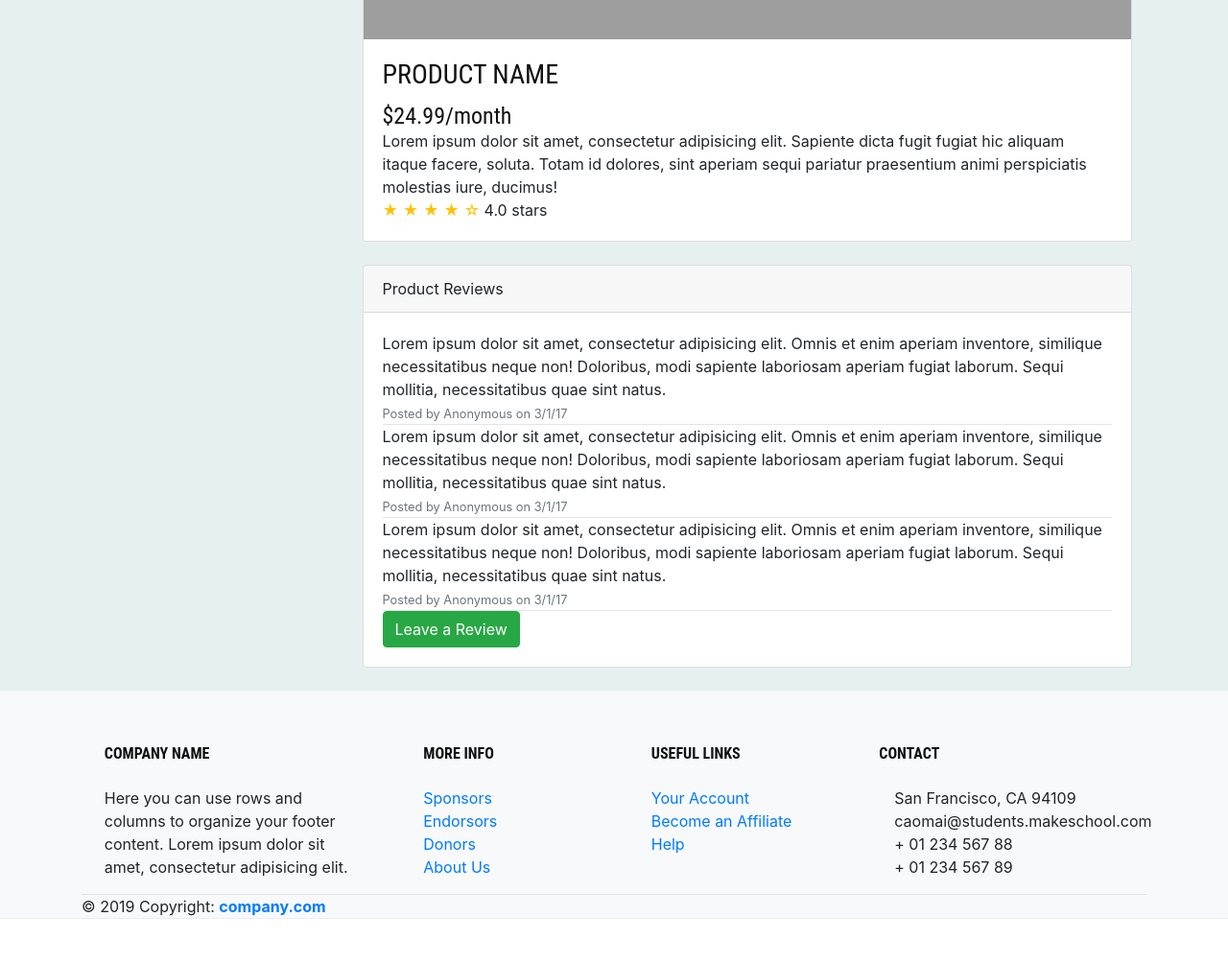
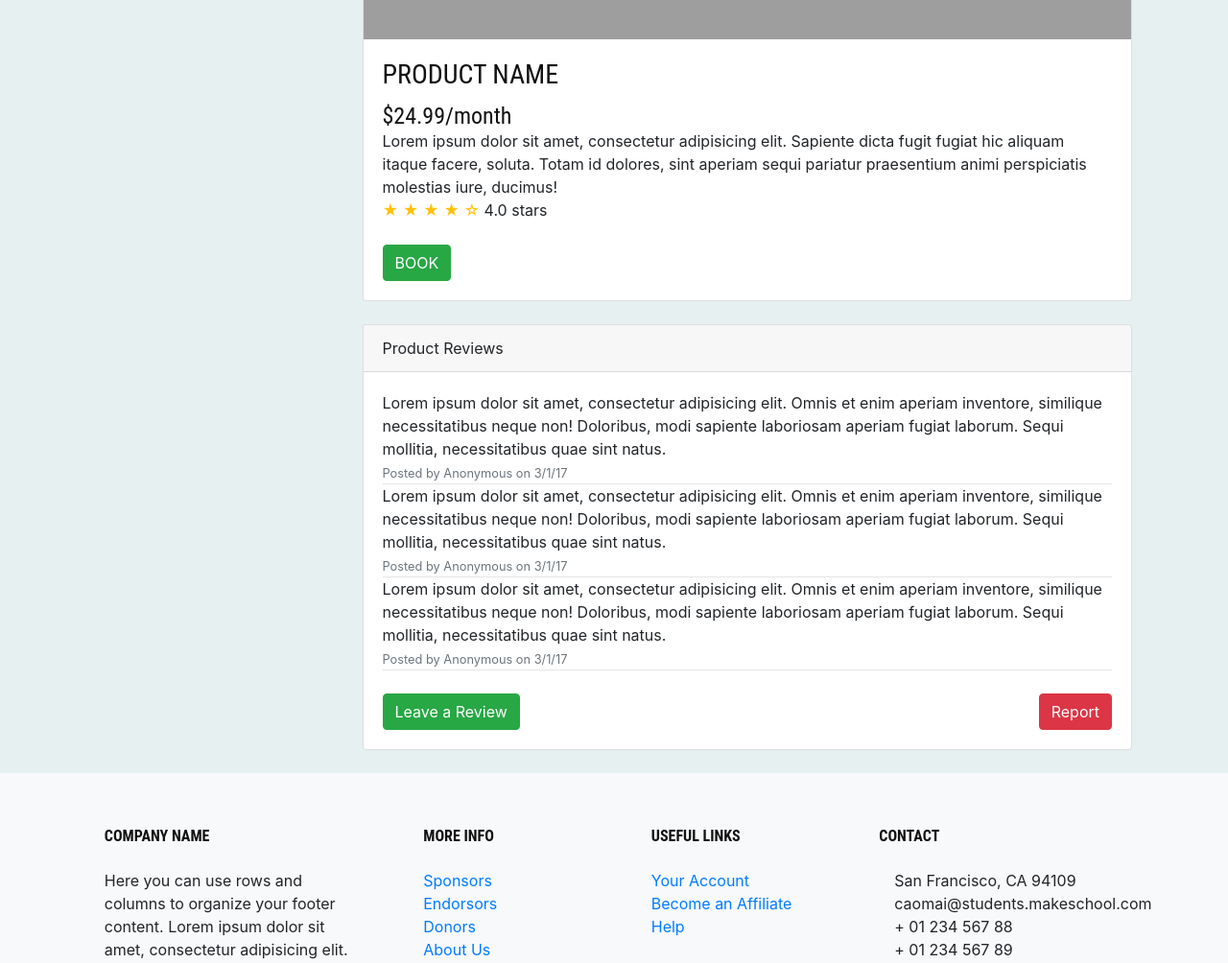
Before and after one commit to caocmai/Rent-Out-Space, a Flask app: page /product_page in a window 1280 px wide. Shown: the part 506-1510 px from the top of the page at 96% size. Before the commit the page ends 1464 px from the top, so only its background shows below. Run offline with Flask 2, Linux system fonts and the light colour scheme; some libraries are stand-ins or nearby versions; grey boxes are pictures that could not be loaded.

Commit message:
[add] book button

```diff
--- a/templates/product_page.html
+++ b/templates/product_page.html
@@ -25,10 +25,15 @@
           <div class="card-body">
             <h3 class="card-title">Product Name</h3>
             <h4>$24.99/month</h4>
+
             <p class="card-text">Lorem ipsum dolor sit amet, consectetur adipisicing elit. Sapiente dicta fugit fugiat hic aliquam itaque facere, soluta. Totam id dolores, sint aperiam sequi pariatur praesentium animi perspiciatis molestias iure, ducimus!</p>
             <span class="text-warning">&#9733; &#9733; &#9733; &#9733; &#9734;</span>
             4.0 stars
+            <br><br>
+            <a href="#" class="btn btn-success">BOOK</a>
+
           </div>
+
         </div>
         <!-- /.card -->
 
@@ -46,7 +51,11 @@
             <p>Lorem ipsum dolor sit amet, consectetur adipisicing elit. Omnis et enim aperiam inventore, similique necessitatibus neque non! Doloribus, modi sapiente laboriosam aperiam fugiat laborum. Sequi mollitia, necessitatibus quae sint natus.</p>
             <small class="text-muted">Posted by Anonymous on 3/1/17</small>
             <hr>
+            <br>
             <a href="#" class="btn btn-success">Leave a Review</a>
+            <button type="button" style="position: absolute; right: 0; margin-right: 20px;" class="btn btn-danger">Report</button>
+
+
           </div>
         </div>
         <!-- /.card -->
@@ -57,5 +66,6 @@
     </div>
 
   </div>
+
   <!-- /.container -->
   {% endblock %}
```
